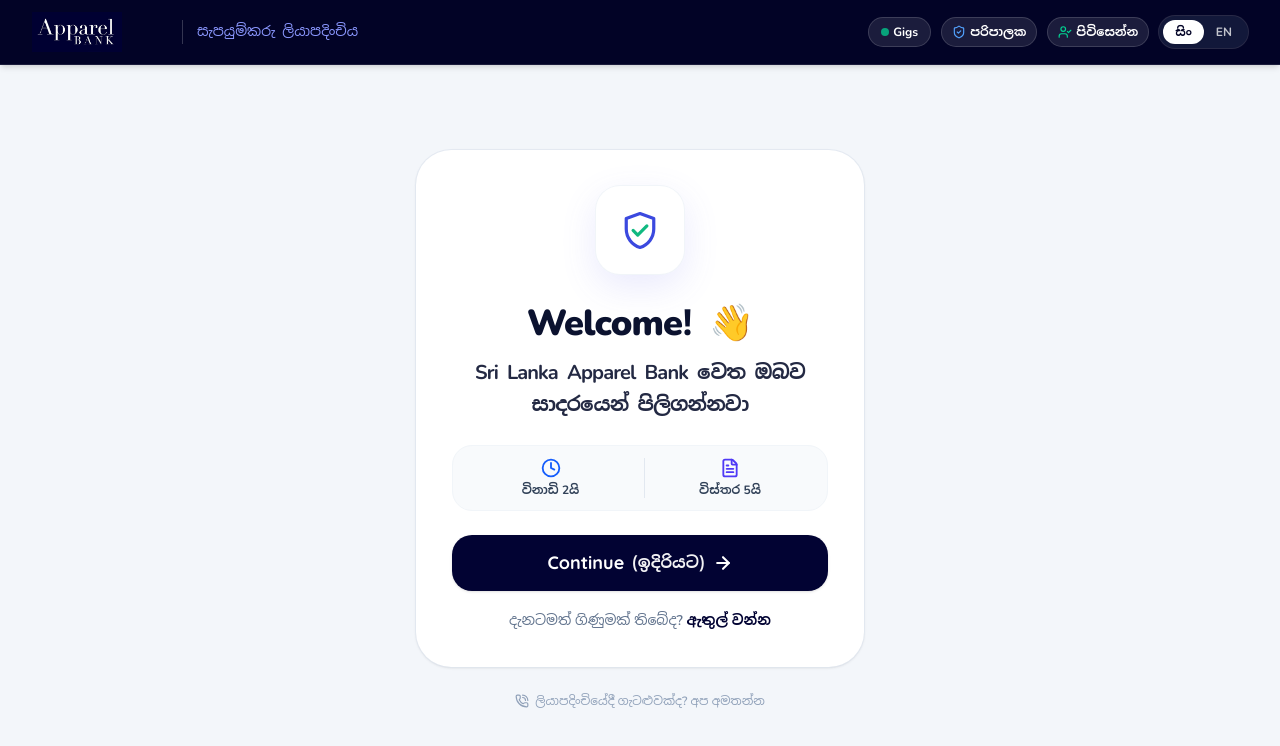
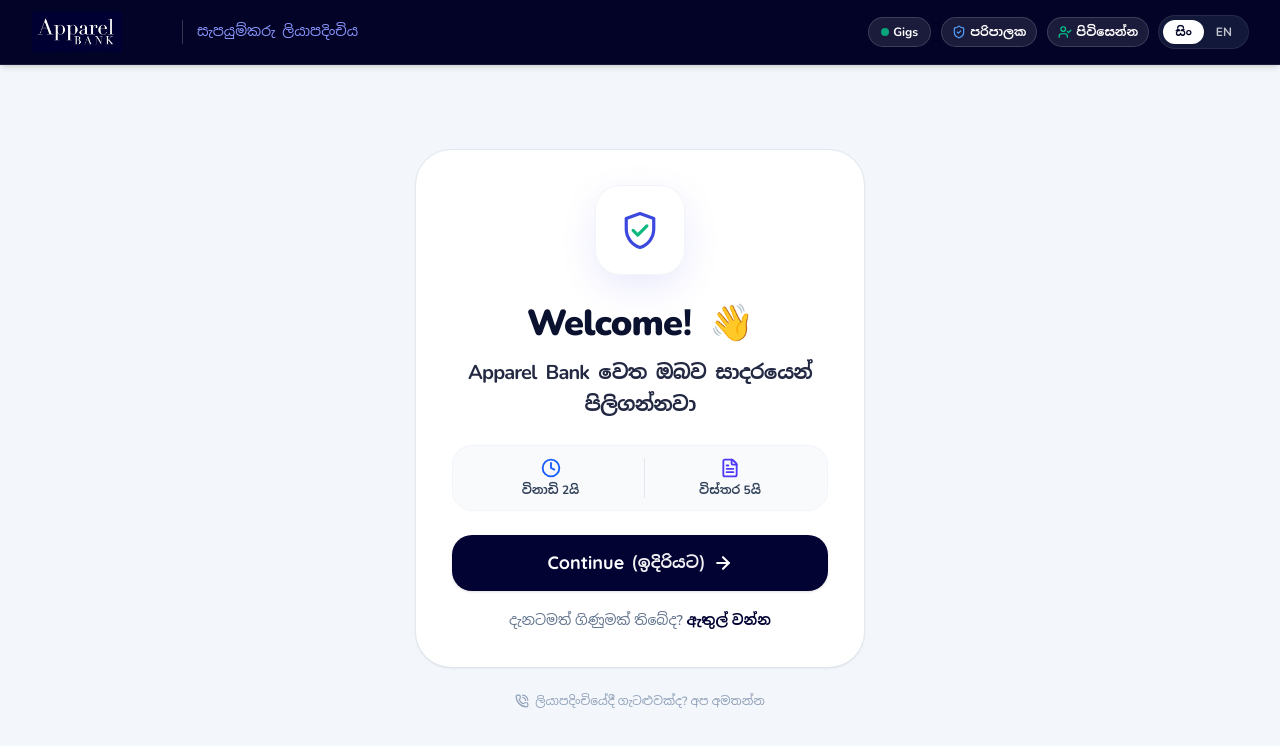
Before and after one commit to ChamudithaShehan/Apparel-Bank-New, a Next.js app: page / in a window 1280 px wide. Shown: the top 746 px of the page. Built offline with nearby package versions, Linux system fonts and the light colour scheme.

Commit message:
Update page.tsx

```diff
--- a/src/app/page.tsx
+++ b/src/app/page.tsx
@@ -43,14 +43,14 @@
                 <h1 className="mt-6 text-center font-[family-name:var(--font-sinhala)] text-3xl sm:text-4xl font-black leading-snug text-[#0B122F] tracking-tight">
                   Welcome! 👋
                   <span className="block mt-2 text-lg sm:text-xl font-bold text-[#0B122F]/90 leading-snug sm:leading-relaxed">
-                    Sri Lanka Apparel Bank වෙත ඔබව සාදරයෙන් පිලිගන්නවා
+                    Apparel Bank වෙත ඔබව සාදරයෙන් පිලිගන්නවා
                   </span>
                 </h1>
               ) : (
                 <h1 className="mt-6 text-center font-display text-3xl sm:text-4xl font-black leading-snug text-[#0B122F] tracking-tight">
                   Welcome! 👋
                   <span className="block mt-2 text-lg sm:text-xl font-bold text-[#0B122F]/90 leading-snug sm:leading-relaxed">
-                    Sri Lanka Apparel Bank welcomes you
+                    Apparel Bank welcomes you
                   </span>
                 </h1>
               )}
```
